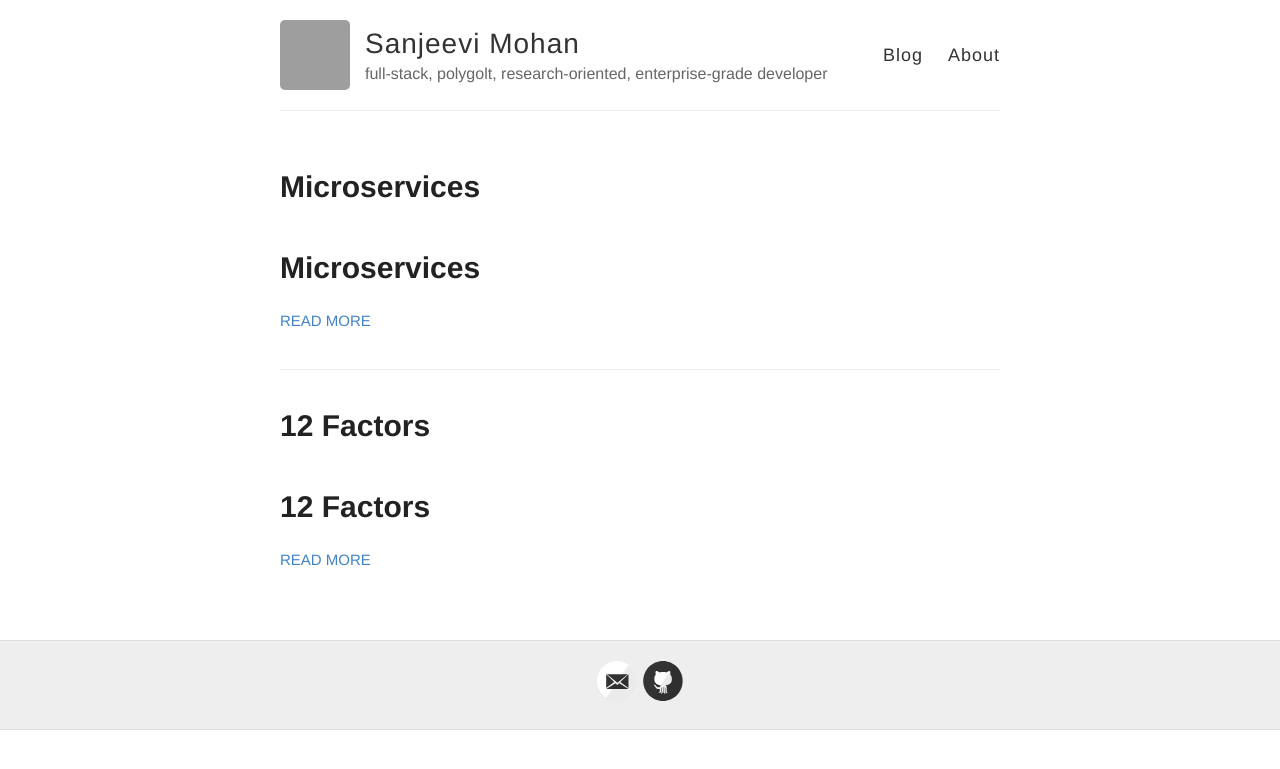
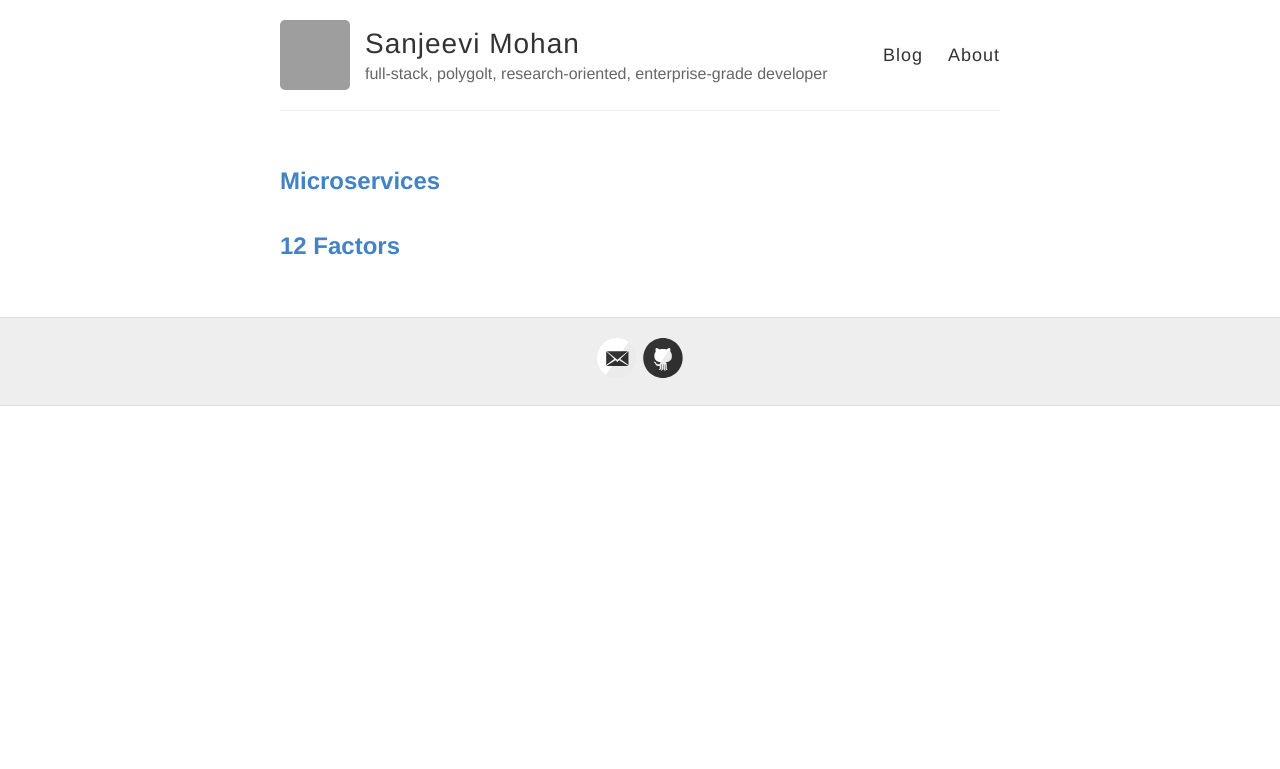
Before and after one commit to prasanjeevi/prasanjeevi.github.io, a Jekyll site: the page built from index.html, in a window 1280 px wide. Shown: the top 769 px of the page. Built offline with Jekyll 4.4.1, drawn with Linux system fonts in a browser that asks for light colours; grey boxes are pictures that could not be loaded.

Commit message:
Update index.html

```diff
--- a/index.html
+++ b/index.html
@@ -4,15 +4,6 @@ layout: default
 
 <div class="posts">
   {% for post in site.posts %}
-    <article class="post">
-
-      <h1><a href="{{ site.baseurl }}{{ post.url }}">{{ post.title }}</a></h1>
-
-      <div class="entry">
-        {{ post.excerpt }}
-      </div>
-
-      <a href="{{ site.baseurl }}{{ post.url }}" class="read-more">Read More</a>
-    </article>
+    <h2><a href="{{ site.baseurl }}{{ post.url }}">{{ post.title }}</a></h2>
   {% endfor %}
 </div>
```
